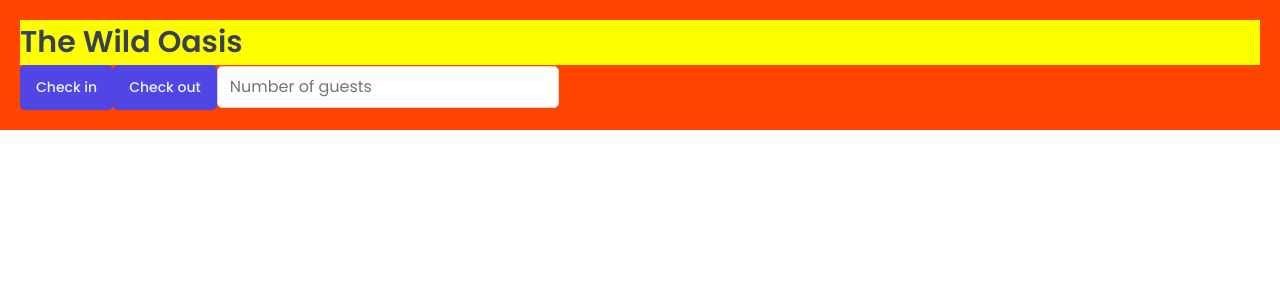
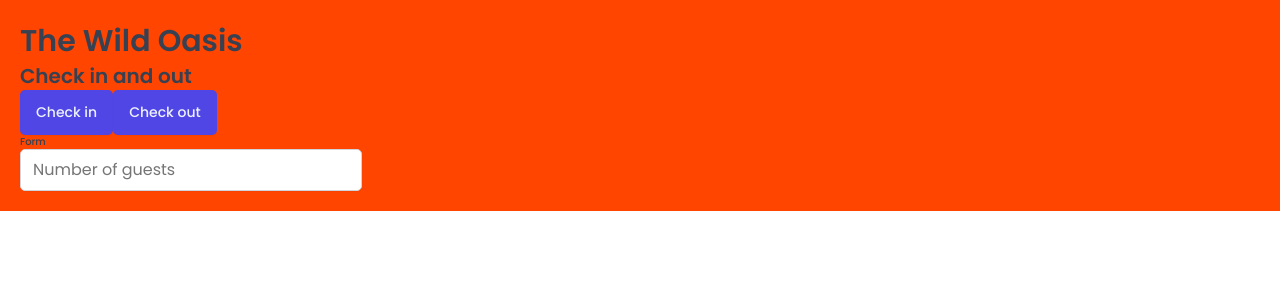
Before and after one commit to bikokwa/the-wild-oasis, a React (Vite) app: page / in a window 1280 px wide. Shown: the top 300 px of the page. Built offline with nearby package versions, Linux system fonts and the light colour scheme; a web font is replaced by a local one.

Commit message:
styled component props and css function

```diff
--- a/src/App.jsx
+++ b/src/App.jsx
@@ -2,12 +2,7 @@ import styled from "styled-components";
 import GlobalStyles from "./styles/GlobalStyles";
 import Button from "./ui/Button";
 import Input from "./ui/Input";
-
-const H1 = styled.h1`
-  font-size: 30px;
-  font-weight: 600;
-  background-color: yellow;
-`;
+import Heading from "./ui/Heading";
 
 const StyledApp = styled.div`
   background-color: orangered;
@@ -19,10 +14,13 @@ function App() {
     <>
       <GlobalStyles />
       <StyledApp>
-        <H1>The Wild Oasis</H1>
+        <Heading as="h1">The Wild Oasis</Heading>
+
+        <Heading as="h2">Check in and out</Heading>
         <Button>Check in</Button>
         <Button>Check out</Button>
 
+        <Heading as="h3">Form</Heading>
         <Input type="number" placeholder="Number of guests" />
       </StyledApp>
     </>
--- /dev/null
+++ b/src/ui/Heading.jsx
@@ -0,0 +1,28 @@
+import styled, { css } from "styled-components";
+
+const Heading = styled.h1`
+  ${(props) =>
+    props.as === "h1" &&
+    css`
+      font-size: 3rem;
+      font-weight: 600;
+    `}
+
+  ${(props) =>
+    props.as === "h2" &&
+    css`
+      font-size: 2rem;
+      font-weight: 600;
+    `}
+
+    ${(props) =>
+    props.as === "h3" &&
+    css`
+      font-size: 1rem;
+      font-weight: 500;
+    `}
+
+  line-height: 1.4
+`;
+
+export default Heading;
```
